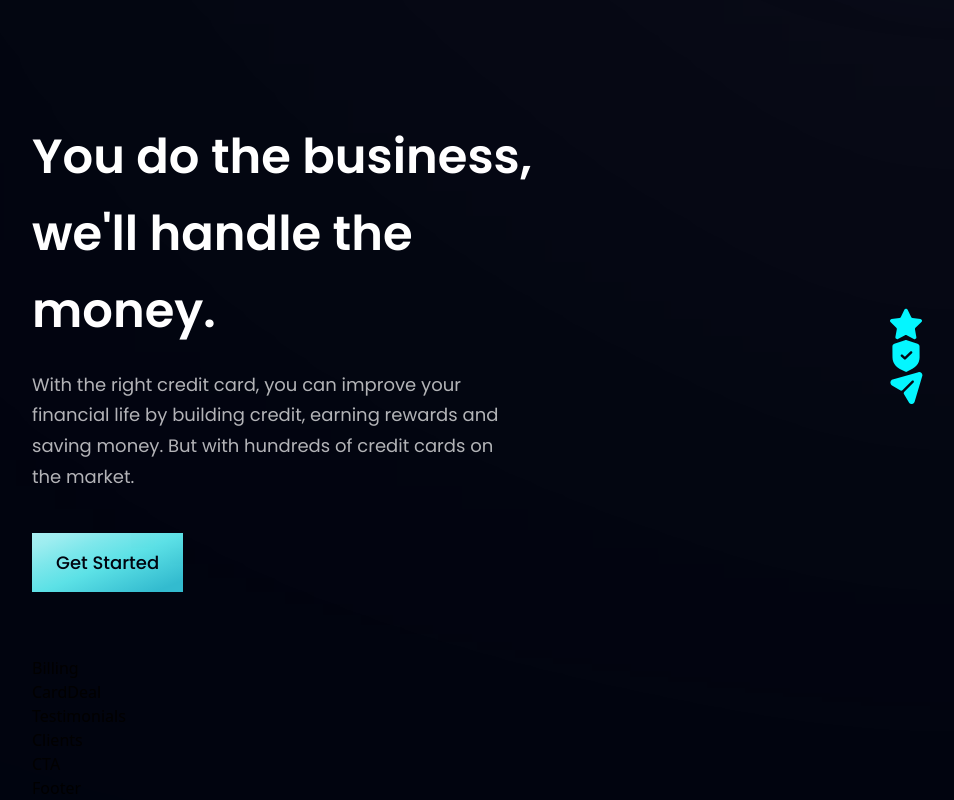
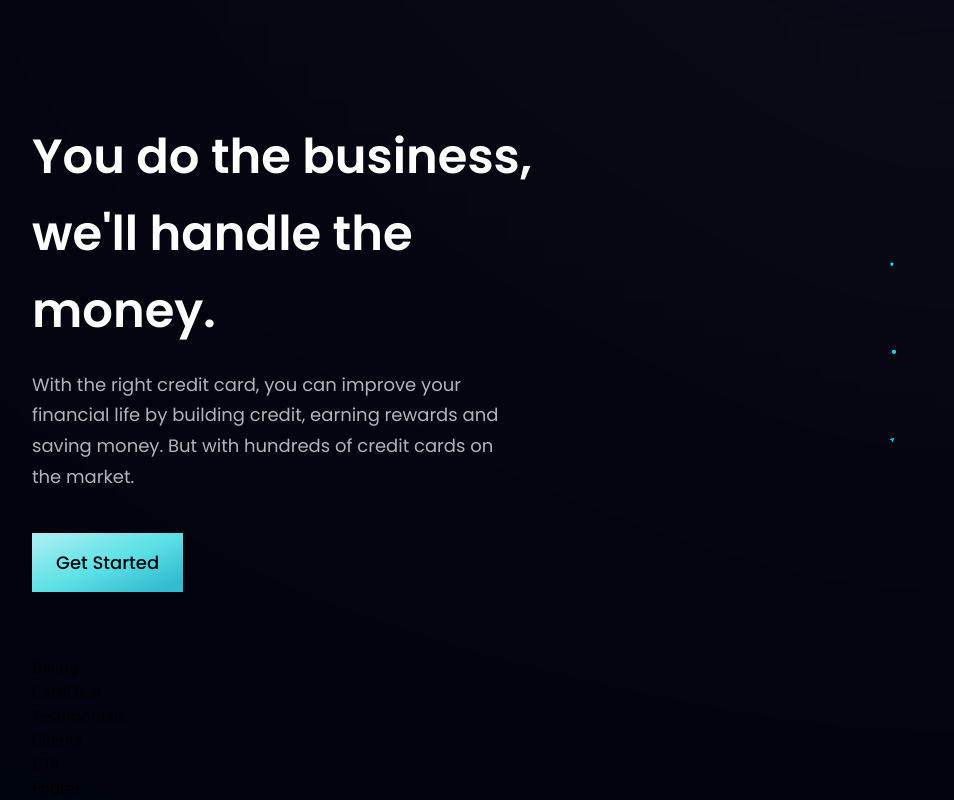
Before and after one commit to nejidevelops/modern_bank_app, a React (Vite) app: page / in a window 1280 px wide. Shown: the part 890-1690 px from the top of the page, without its empty margins (32-986 px from the left). Built offline with nearby package versions, Linux system fonts and the light colour scheme.

Commit message:
tailwind super amazes me

```diff
--- a/src/components/Business.jsx
+++ b/src/components/Business.jsx
@@ -3,9 +3,9 @@
 import Button from './Button'
 
 const FeatureCard = ({icon, title, content, index}) => (
-  <div>
+  <div className={`flex flex-row p-6 rounded-[20px] ${index !== features.length - 1 ? "mb-6" : "mb-0"} feature-card`}>
     <div>
-      <img src={icon} alt="icons" />
+      <img src={icon} alt="icons" className='w-[50%] h-[50%] object-contain' />
     </div>
   </div>
 )
```
